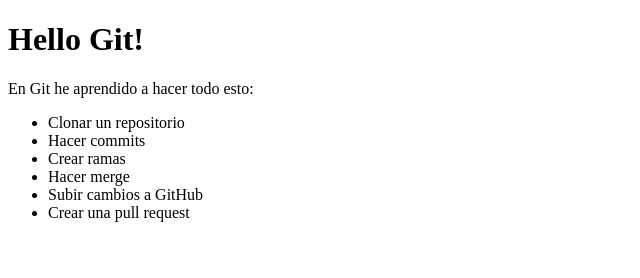
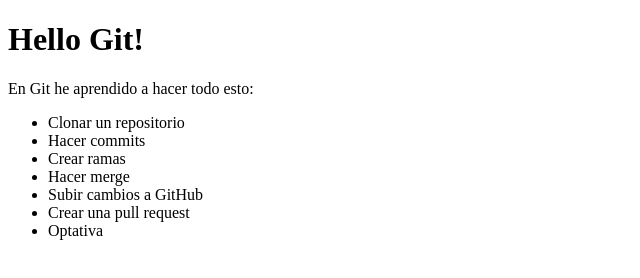
Before and after one commit to EteSech33/prueba, a plain HTML site: page index.html in a window 1280 px wide. Shown: the full height of the page, 0-640 px from the left. Drawn offline with Linux system fonts and the light colour scheme.

Commit message:
El archivo html

```diff
--- a/index.html
+++ b/index.html
@@ -14,6 +14,7 @@
         <li>Hacer merge</li>
         <li>Subir cambios a GitHub</li>
 	<li>Crear una pull request</li>
+	<li>Optativa</li>
     </ul>
 </body>
 </html>
```
